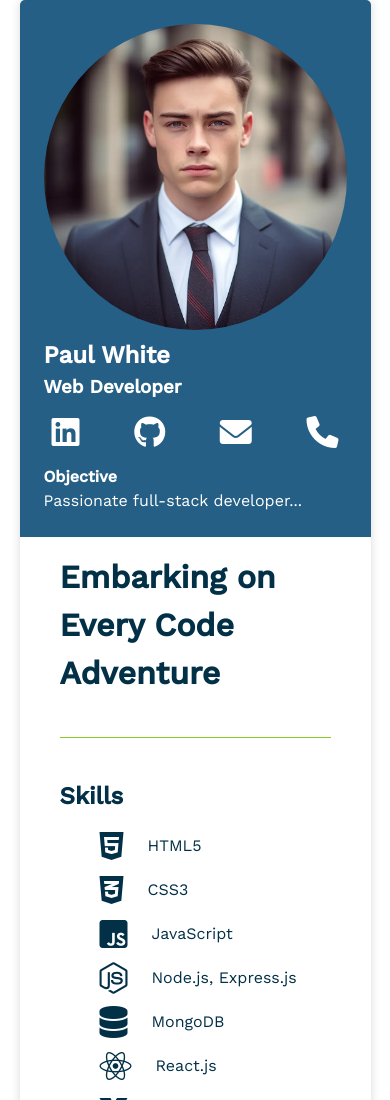
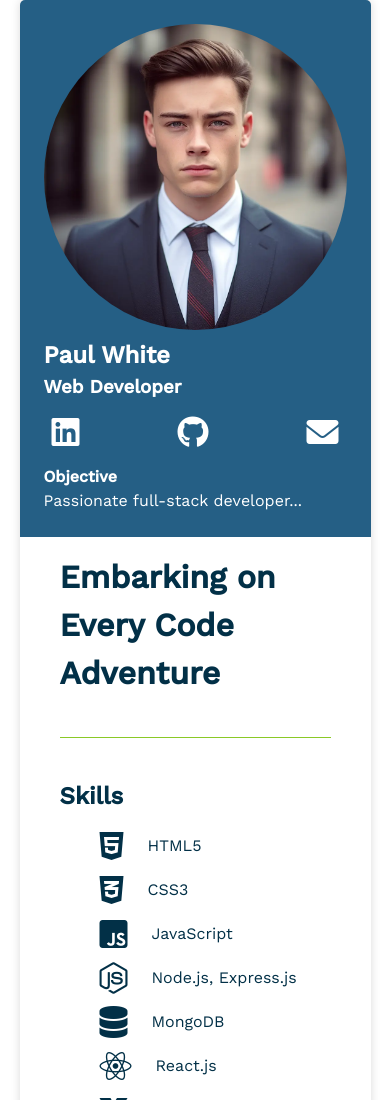
Before and after one commit to pcwhite-dot/webdev1-module3, a website: page docs/index.html in a window 390 px wide. Shown: the top 1100 px of the page. Drawn offline with nearby package versions, Linux system fonts and the light colour scheme.

Commit message:
deleted phone link (b/c I don't want spam calls)

```diff
--- a/docs/index.html
+++ b/docs/index.html
@@ -54,7 +54,6 @@
                             class="fab fa-github"></i></a> <!-- Github link -->
                     <a href="white.paul0099@gmail.com" aria-label="Email Paul White"><i
                             class="fab fas fa-envelope"></i></a> <!-- Email link -->
-                    <a href="tel:+1234567890" aria-label="Call John Doe"><i class="fab fas fa-phone"></i></a> <!-- Phone link -->
             </div> <!-- Closes the links div -->
             <section class="sidebar-bottom"> <!-- A section to hold the resume objective -->
                 <h4>Objective</h4> <!-- Title of the objective section -->
```
